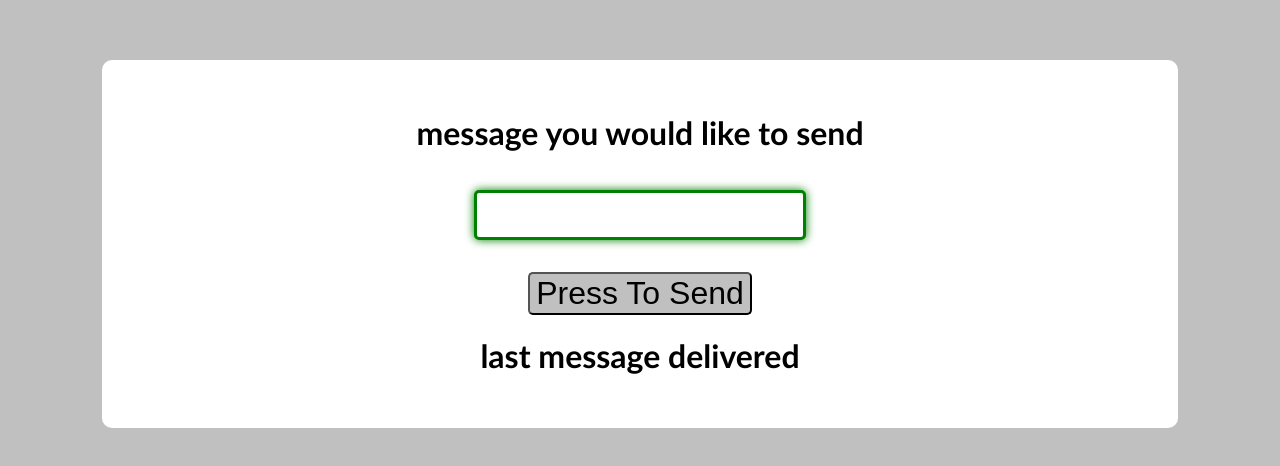
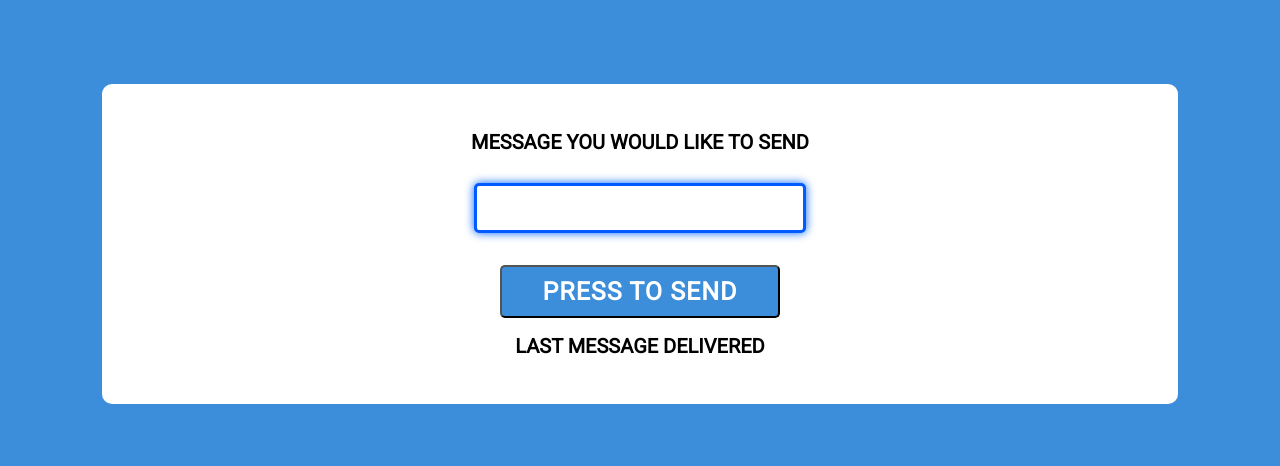
Before and after one commit to Nola360/Message-Output, a plain HTML site: page index.html in a window 1280 px wide. Shown: the part 164-630 px from the top of the page. Drawn offline with Linux system fonts and the light colour scheme.

Commit message:
made changes to font family size and bkgrnd colors

```diff
--- a/style.css
+++ b/style.css
@@ -1,11 +1,15 @@
+@import url('https://fonts.googleapis.com/css?family=Roboto&display=swap');
+
 body {
   min-height: 100vh;
   display: flex;
   align-items: center;
   justify-content: center;
-  background: silver;
+  background: rgb(60, 142, 219);
   color: black;
-  font-family: 'calibri', sans-serif;
+  font-family: 'roboto','calibri', sans-serif;
+  text-transform: uppercase;
+  font-size: 10px;
 }
 
 .container {
@@ -20,10 +24,16 @@ button {
   display: block;
   font-size: 2rem;
   margin: 1rem auto;
-  color: black;
-  background: silver;
+  color: white;
+  background: rgb(60, 142, 219);
   border-radius: 5px;
   outline: none;
+  font-family: 'roboto';
+  text-transform: uppercase;
+  font-weight: bold;
+  font-size: 25px;
+  padding: 10px 40px;
+  letter-spacing: 1px;
 }
 
 button:hover {
@@ -36,11 +46,11 @@ input[type=text] {
   margin: 1rem;
   border-radius: 5px;
   font-size: 1.5rem;
-  border: 3px solid green;
+  border: 3px solid rgb(3, 91, 255);
 }
 
 input[type=text] {
-  box-shadow: 0 0 10px green;
+  box-shadow: 0 0 10px rgb(0, 102, 255);
 }
 
 #messageOut {
```
